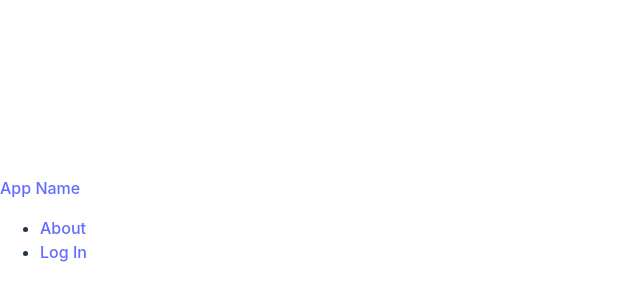
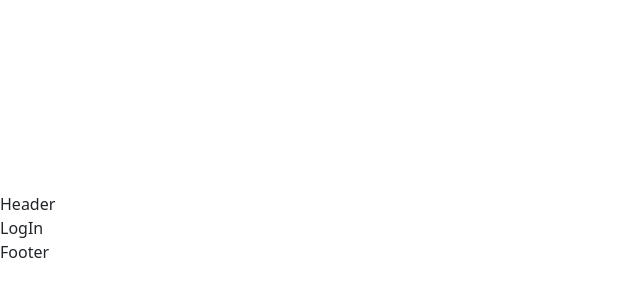
Before and after one commit to aboongm/booking-doctor-app, a React (Vite) app in the folder frontend/: page /auth/login in a window 1280 px wide. Shown: the part 172-472 px from the top of the page, without its empty margins (0-640 px from the left). Built offline with nearby package versions, Linux system fonts and the light colour scheme.

Commit message:
Add bootstrap, Layout component to arrange header and footer with home body

```diff
--- a/frontend/package.json
+++ b/frontend/package.json
@@ -9,6 +9,8 @@
     "preview": "vite preview"
   },
   "dependencies": {
+    "@popperjs/core": "^2.11.6",
+    "bootstrap": "^5.2.3",
     "react": "^18.2.0",
     "react-dom": "^18.2.0",
     "react-router-dom": "^6.6.2"
@@ -17,6 +19,7 @@
     "@types/react": "^18.0.26",
     "@types/react-dom": "^18.0.9",
     "@vitejs/plugin-react": "^3.0.0",
+    "sass": "^1.57.1",
     "vite": "^4.0.0"
   }
 }
--- a/frontend/src/Components/App.jsx
+++ b/frontend/src/Components/App.jsx
@@ -1,25 +1,24 @@
-import { useState } from 'react'
-import './App.css'
-import NavBar from './Layout/Nav/NavBar'
-import Home from './Pages/Home'
-import About from './Pages/About'
-import LogIn from './Auth/LogIn'
-import { Route, Routes } from 'react-router-dom'
+import { useState } from 'react';
+import './App.css';
+import 'bootstrap/dist/css/bootstrap.min.css';
+import 'bootstrap/dist/js/bootstrap.bundle.min';
+import NavBar from './Layout/Nav/NavBar';
+import Home from './Pages/Home';
+import About from './Pages/About';
+import LogIn from './Auth/LogIn';
+import { Route, Routes } from 'react-router-dom';
+import Layout from './Layout/Layout';
 
 function App() {
-
   return (
-    <div className="App">
-      <NavBar/>
-      <div className='container'>
-        <Routes>
-          <Route path="/" element={<Home/>} />
-          <Route path="/auth/login" element={<LogIn/>} />
-          <Route path="/about" element={<About/>} />
-        </Routes>
-      </div>
-    </div>
-  )
+    <Routes>
+      <Route path="/" element={<Layout />}>
+        <Route path="/" element={<Home />} />
+        <Route path="/auth/login" element={<LogIn />} />
+        <Route path="/about" element={<About />} />
+      </Route>
+    </Routes>
+  );
 }
 
-export default App
+export default App;
--- a/frontend/src/Components/Auth/LogIn.jsx
+++ b/frontend/src/Components/Auth/LogIn.jsx
@@ -1,5 +1,7 @@
-function LogIn() {
-    <h1>Log In</h1>
-}
+import React from 'react';
+
+const LogIn = () => {
+  return <div>LogIn</div>;
+};
 
 export default LogIn;
--- /dev/null
+++ b/frontend/src/Components/Layout/Footer.jsx
@@ -0,0 +1,7 @@
+import React from 'react';
+
+const Footer = () => {
+  return <div>Footer</div>;
+};
+
+export default Footer;
--- /dev/null
+++ b/frontend/src/Components/Layout/Header.jsx
@@ -0,0 +1,7 @@
+import React from 'react';
+
+const Header = () => {
+  return <div>Header</div>;
+};
+
+export default Header;
--- /dev/null
+++ b/frontend/src/Components/Layout/Layout.jsx
@@ -0,0 +1,15 @@
+import { Outlet } from 'react-router-dom';
+import Header from './Header';
+import Footer from './Footer';
+
+const Layout = () => {
+  return (
+    <>
+      <Header />
+      <Outlet />
+      <Footer />
+    </>
+  );
+};
+
+export default Layout;
--- a/frontend/src/Components/Layout/Nav/NavBar.jsx
+++ b/frontend/src/Components/Layout/Nav/NavBar.jsx
@@ -1,18 +1,20 @@
-import { Link } from 'react-router-dom'
-import NavItem from './NavItem'
+import { Link } from 'react-router-dom';
+import NavItem from './NavItem';
 
 function NavBar() {
-    return (
-        <nav className="nav">
-            <Link to="/">App Name</Link>
-            <ul>
-                <NavItem to="/about">About</NavItem>
-                <NavItem to="/auth/login">Log In</NavItem>
-            </ul>
-        </nav>
+  return (
+    // <nav className="nav">
+    //     <Link to="/">App Name</Link>
+    //     <ul>
+    //         <NavItem to="/about">About</NavItem>
+    //         <NavItem to="/auth/login">Log In</NavItem>
+    //     </ul>
+    // </nav>
 
-
-    )
+    <div className="container mx-auto w-full border">
+      <p class="text-primary text-lg">Hello</p>
+    </div>
+  );
 }
 
 export default NavBar;
--- a/frontend/src/Components/Pages/About.jsx
+++ b/frontend/src/Components/Pages/About.jsx
@@ -1,7 +1,5 @@
 function About() {
-    return (
-        <h1>About</h1>
-    )
+  return <h1>About</h1>;
 }
 
 export default About;
--- a/frontend/src/Components/Pages/Home.jsx
+++ b/frontend/src/Components/Pages/Home.jsx
@@ -1,7 +1,5 @@
 function Home() {
-    return (
-        <h1>Home</h1>
-    )
+  return <h1>Home</h1>;
 }
 
 export default Home;
--- a/frontend/src/main.jsx
+++ b/frontend/src/main.jsx
@@ -1,13 +1,15 @@
-import React from 'react'
-import ReactDOM from 'react-dom/client'
-import App from './Components/App'
-import './index.css'
-import { BrowserRouter } from 'react-router-dom'
+import React from 'react';
+import ReactDOM from 'react-dom/client';
+import App from './Components/App';
+import './index.css';
+import { BrowserRouter, Routes, Route } from 'react-router-dom';
 
 ReactDOM.createRoot(document.getElementById('root')).render(
   <React.StrictMode>
     <BrowserRouter>
-      <App />
+      <Routes>
+        <Route path="/*" element={<App />} />
+      </Routes>
     </BrowserRouter>
-  </React.StrictMode>,
-)
+  </React.StrictMode>
+);
```
Also changed, not shown: frontend/src/Components/Layout/Hero.jsx (+7 -0 lines), 1 other file (tests, documents, lock files or other folders).
